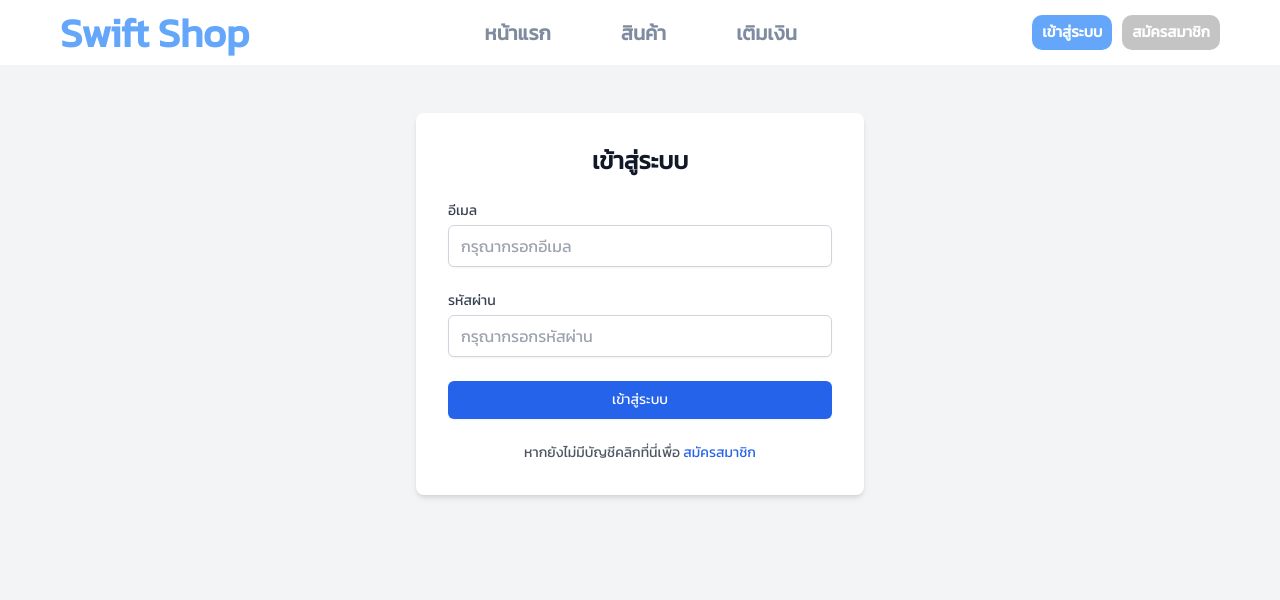
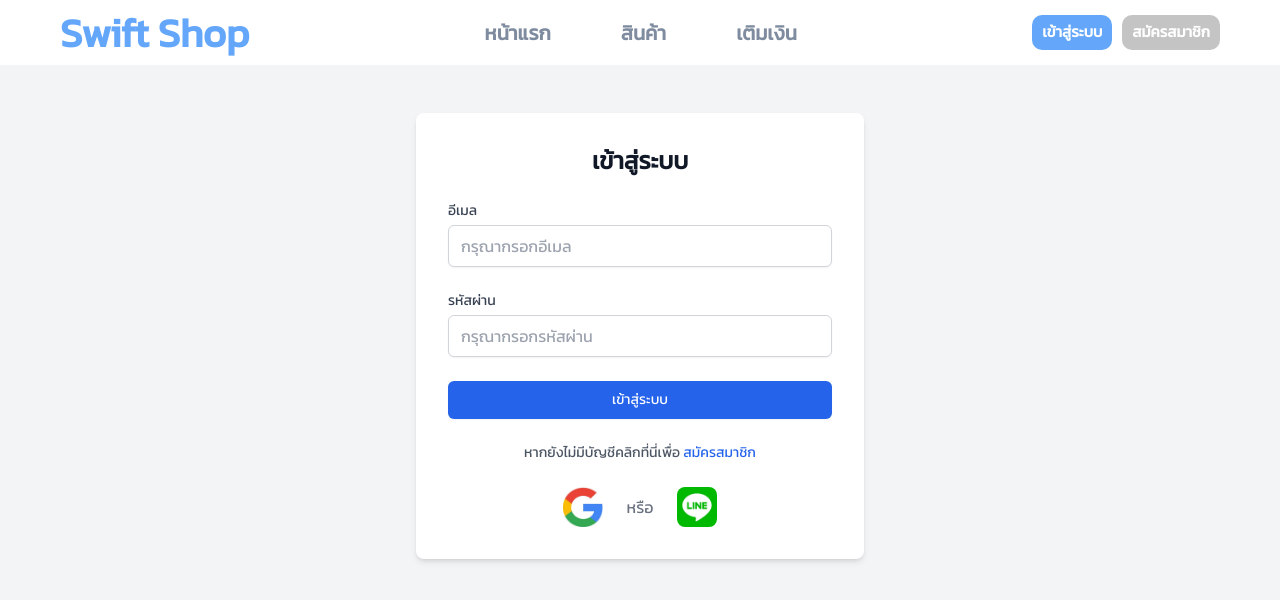
Before and after one commit to Metis1246/project-shop, a Nuxt app: page /login in a window 1280 px wide. Shown: the top 600 px of the page. Built offline with nearby package versions, Linux system fonts and the light colour scheme.

Commit message:
Update login.vue

```diff
--- a/pages/login.vue
+++ b/pages/login.vue
@@ -50,6 +50,26 @@
             >สมัครสมาชิก</NuxtLink
           >
         </p>
+
+        <div class="flex items-center justify-center gap-6">
+          <button @click.prevent="loginWithGoogle">
+            <img
+              src="/images/google.jpg"
+              alt="Google Login"
+              class="w-10 h-10 rounded-lg"
+            />
+          </button>
+
+          <span class="text-gray-500">หรือ</span>
+
+          <button @click.prevent="loginWithLine">
+            <img
+              src="/images/line.jpg"
+              alt="Line Login"
+              class="w-10 h-10 rounded-lg"
+            />
+          </button>
+        </div>
       </form>
     </div>
   </div>
@@ -65,7 +85,6 @@ const form = ref({
   password: "",
 });
 const errorMessage = ref("");
-const showPassword = ref(false);
 
 const handleSubmit = async () => {
   errorMessage.value = "";
@@ -86,15 +105,25 @@ const handleSubmit = async () => {
     alert("🎉 เข้าสู่ระบบสำเร็จ!");
     console.log("Login Success:", data);
 
-    // ✅ ถ้ามี Token ให้เก็บไว้ (ถ้าเซิร์ฟเวอร์ส่งมา)
     if (data.token) {
       localStorage.setItem("token", data.token);
     }
 
-    // ✅ เปลี่ยนหน้าไปยัง index.vue (อาจต้องเป็น `/`)
     router.push("/");
   } catch (error) {
     errorMessage.value = error.message;
   }
 };
+
+// ฟังก์ชันเข้าสู่ระบบด้วย Google
+const loginWithGoogle = () => {
+  window.location.href = "http://localhost:5000/logingoogle/google";
+};
+
+// ฟังก์ชันเข้าสู่ระบบด้วย Line
+const loginWithLine = () => {
+  window.location.href = "http://localhost:5000/line";
+};
 </script>
+
+<style scoped></style>
```
